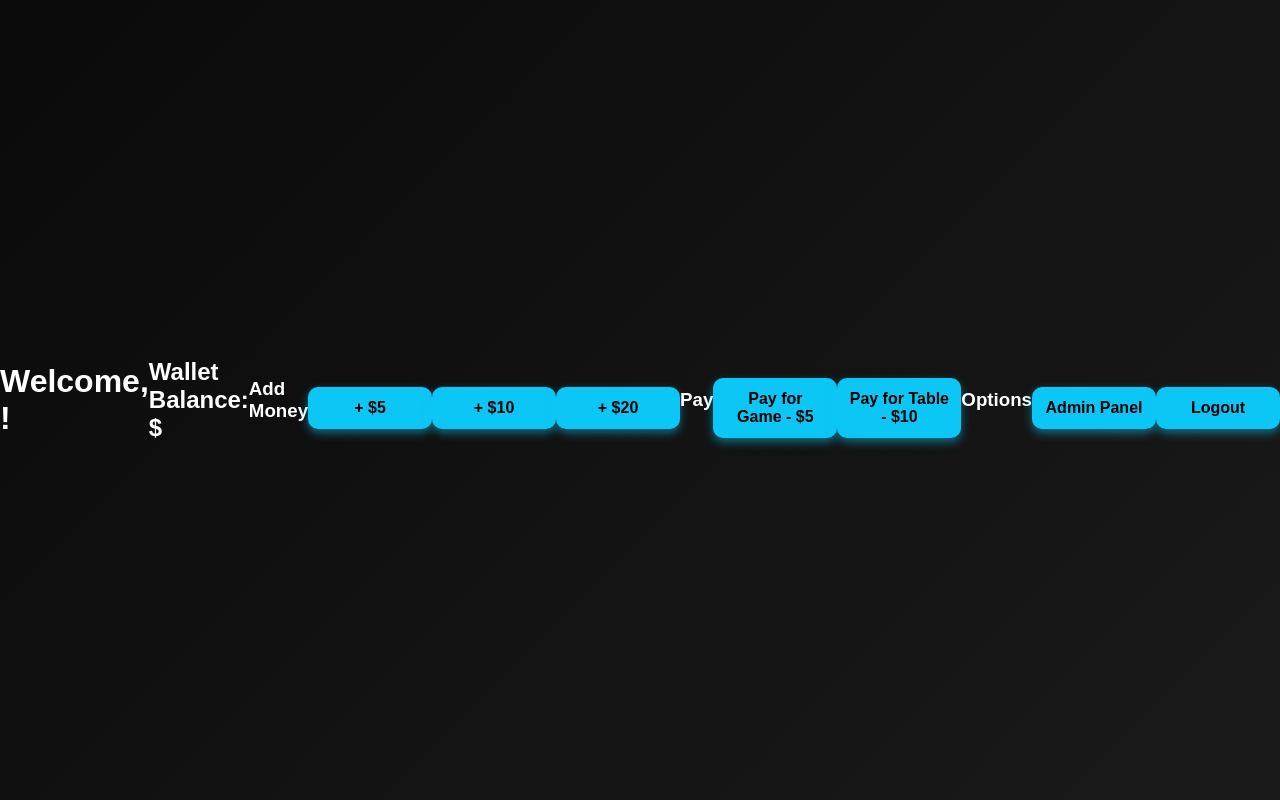
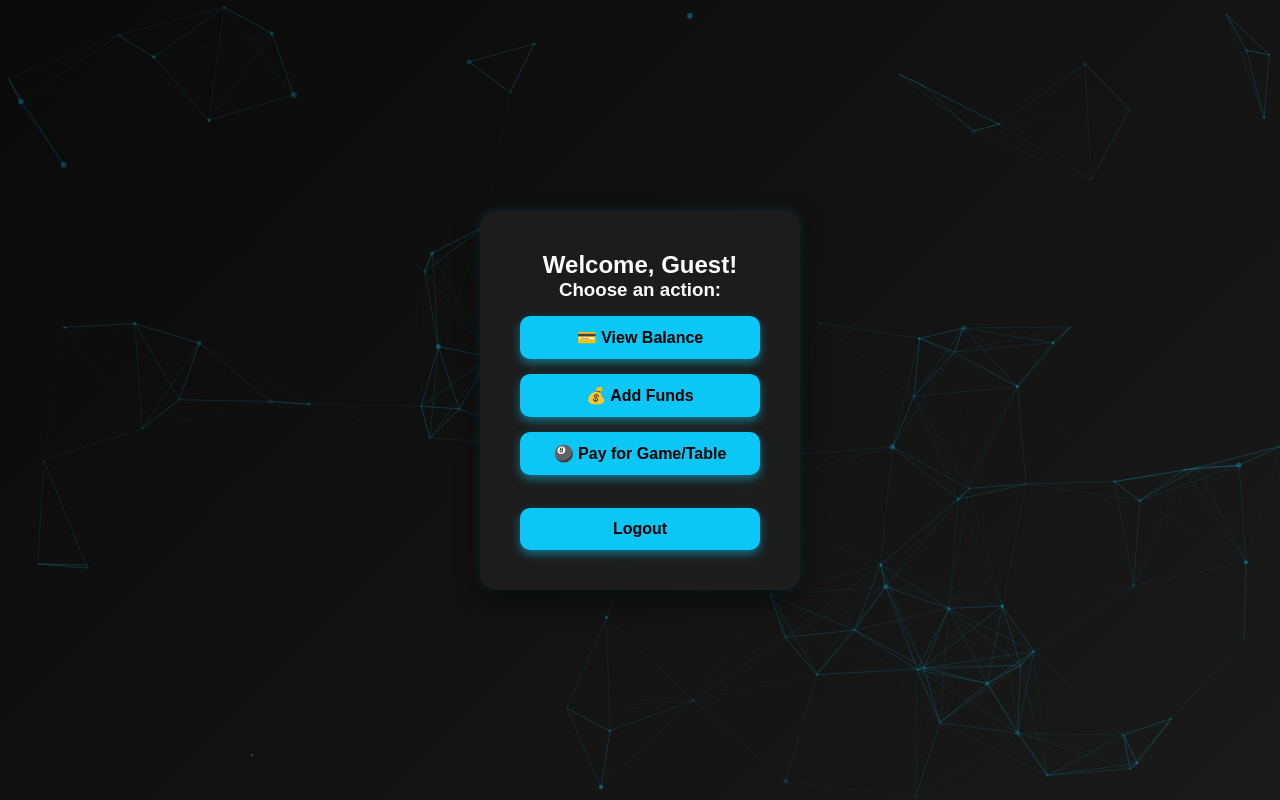
Before and after one commit to Daftitude/dap-pay, a plain HTML site: page dappay/dashboard.html in a window 1280 px wide. Drawn offline with nearby package versions, Linux system fonts and the light colour scheme; animation ran at ten frames a second.

Commit message:
General Update

```diff
--- a/dappay/dashboard.html
+++ b/dappay/dashboard.html
@@ -2,88 +2,59 @@
 <html lang="en">
 <head>
   <meta charset="UTF-8">
-    <title>DaP⚡Pay- Wallet</title>
+  <title>DAPPay - Dashboard</title>
   <link rel="stylesheet" href="CSS/style.css">
 </head>
 <body>
-    <h1>Welcome, <span id="user-name"></span>!</h1>
-    <h2>Wallet Balance: $<span id="wallet-balance">0</span></h2>
 
-    <h3>Add Money</h3>
-    <button onclick="addMoney(5)">+ $5</button>
-    <button onclick="addMoney(10)">+ $10</button>
-    <button onclick="addMoney(20)">+ $20</button>
+<div id="particles-js"></div>
 
-    <h3>Pay</h3>
-    <button onclick="payMoney(5)">Pay for Game - $5</button>
-    <button onclick="payMoney(10)">Pay for Table - $10</button>
+<div class="card">
+  <h2>Welcome, <span id="user-name"></span>!</h2>
 
-    <h3>Options</h3>
-    <button onclick="goToAdmin()">Admin Panel</button>
+  <h3>Choose an action:</h3>
+
+  <button onclick="location.href='balance.html'">💳 View Balance</button>
+  <button onclick="location.href='add-funds.html'">💰 Add Funds</button>
+  <button onclick="location.href='pay-game.html'">🎱 Pay for Game/Table</button>
+  <br><br>
   <button onclick="logout()">Logout</button>
-
-    <div id="modal" style="display:none; position:fixed; top:20%; left:30%; background:white; padding:20px; border:2px solid black;">
-        <p id="modal-message"></p>
-        <button onclick="closeModal()">OK</button>
 </div>
 
+<!-- Particles.js Background -->
+<script src="https://cdn.jsdelivr.net/particles.js/2.0.0/particles.min.js"></script>
 <script>
-        function showModal(message) {
-            document.getElementById('modal-message').innerText = message;
-            document.getElementById('modal').style.display = 'block';
-        }
+particlesJS('particles-js', {
+  "particles": {
+    "number": { "value": 80, "density": { "enable": true, "value_area": 800 }},
+    "color": { "value": "#0CC7F6" },
+    "shape": { "type": "circle" },
+    "opacity": { "value": 0.4, "random": true },
+    "size": { "value": 3, "random": true },
+    "line_linked": { "enable": true, "distance": 150, "color": "#0CC7F6", "opacity": 0.3, "width": 1 },
+    "move": { "enable": true, "speed": 1.2 }
+  },
+  "interactivity": {
+    "events": { "onhover": { "enable": true, "mode": "grab" }, "onclick": { "enable": true, "mode": "push" }},
+    "modes": { "grab": { "distance": 200, "line_linked": { "opacity": 0.6 }}}
+  },
+  "retina_detect": true
+});
+</script>
 
-        function closeModal() {
-            document.getElementById('modal').style.display = 'none';
-        }
-
+<script>
 function logout() {
   localStorage.clear();
   window.location.href = 'login.html';
 }
 
-        function goToAdmin() {
-            window.location.href = 'admin.html';
+function updateUser() {
+  const user = localStorage.getItem('poolUser') || "Guest";
+  document.getElementById('user-name').innerText = user;
 }
 
-        function updateWallet() {
-            const balance = localStorage.getItem('walletBalance');
-            document.getElementById('wallet-balance').innerText = balance;
-            document.getElementById('user-name').innerText = localStorage.getItem('poolUser');
-        }
+window.onload = updateUser;
+</script>
 
-        function addMoney(amount) {
-            let balance = parseFloat(localStorage.getItem('walletBalance'));
-            if ((balance + amount) > 200) {
-                showModal('⚠️ Max wallet balance is $200.');
-                return;
-            }
-            balance += amount;
-            localStorage.setItem('walletBalance', balance);
-            updateWallet();
-        }
-
-        function payMoney(amount) {
-            let balance = parseFloat(localStorage.getItem('walletBalance'));
-            if (balance < amount) {
-                showModal('❌ Not enough funds.');
-                return;
-            }
-            balance -= amount;
-            localStorage.setItem('walletBalance', balance);
-
-            const history = JSON.parse(localStorage.getItem('paymentHistory')) || [];
-            history.push({
-                type: amount === 5 ? 'Game' : 'Table',
-                amount: amount,
-                date: new Date().toLocaleString()
-            });
-            localStorage.setItem('paymentHistory', JSON.stringify(history));
-
-            updateWallet();
-        }
-
-        window.onload = updateWallet;
-    </script>
 </body>
 </html>
```
Also changed, not shown: dappay/add-funds.html (added), dappay/pay-game.html (added). Lines whose indentation alone changed are shown as unchanged.
